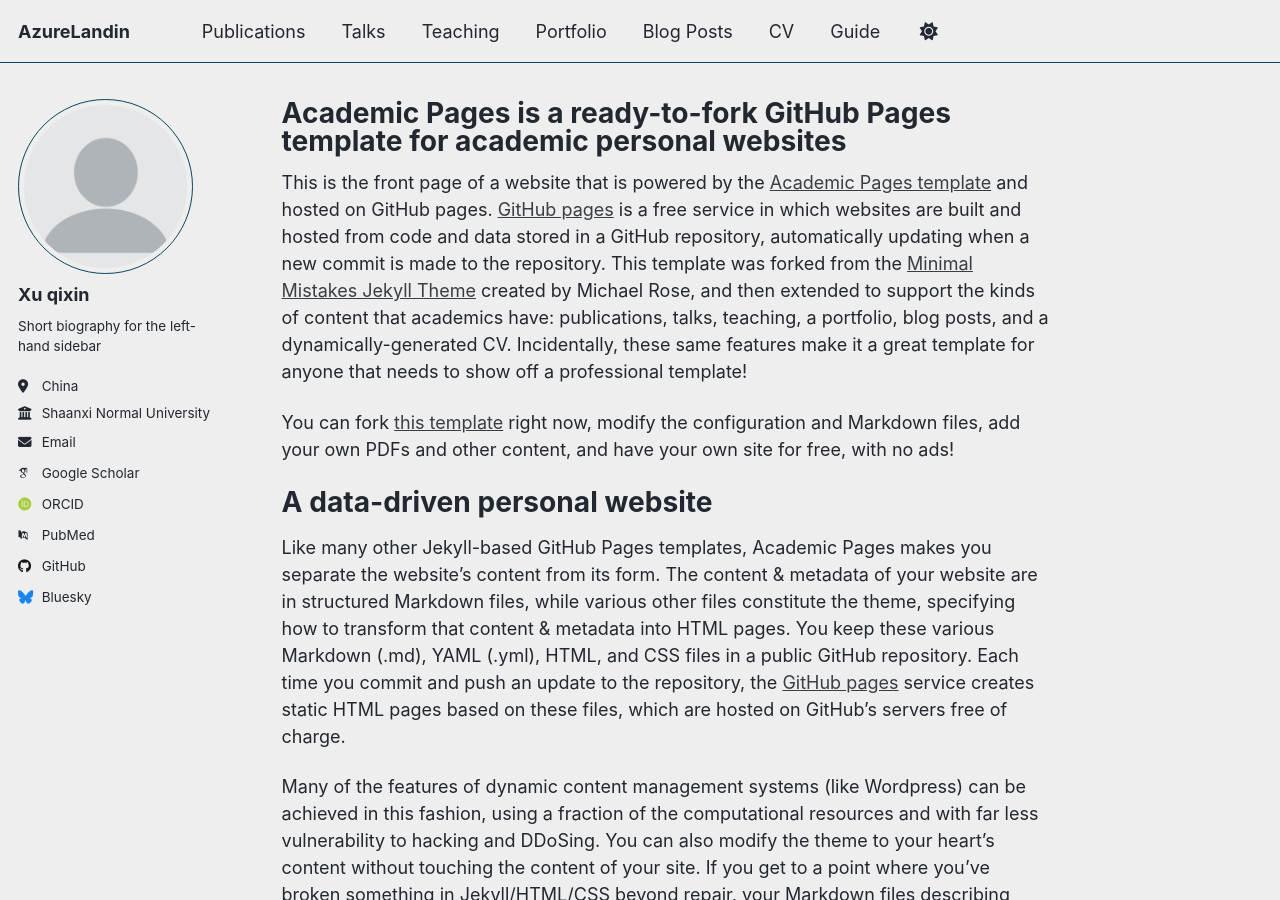
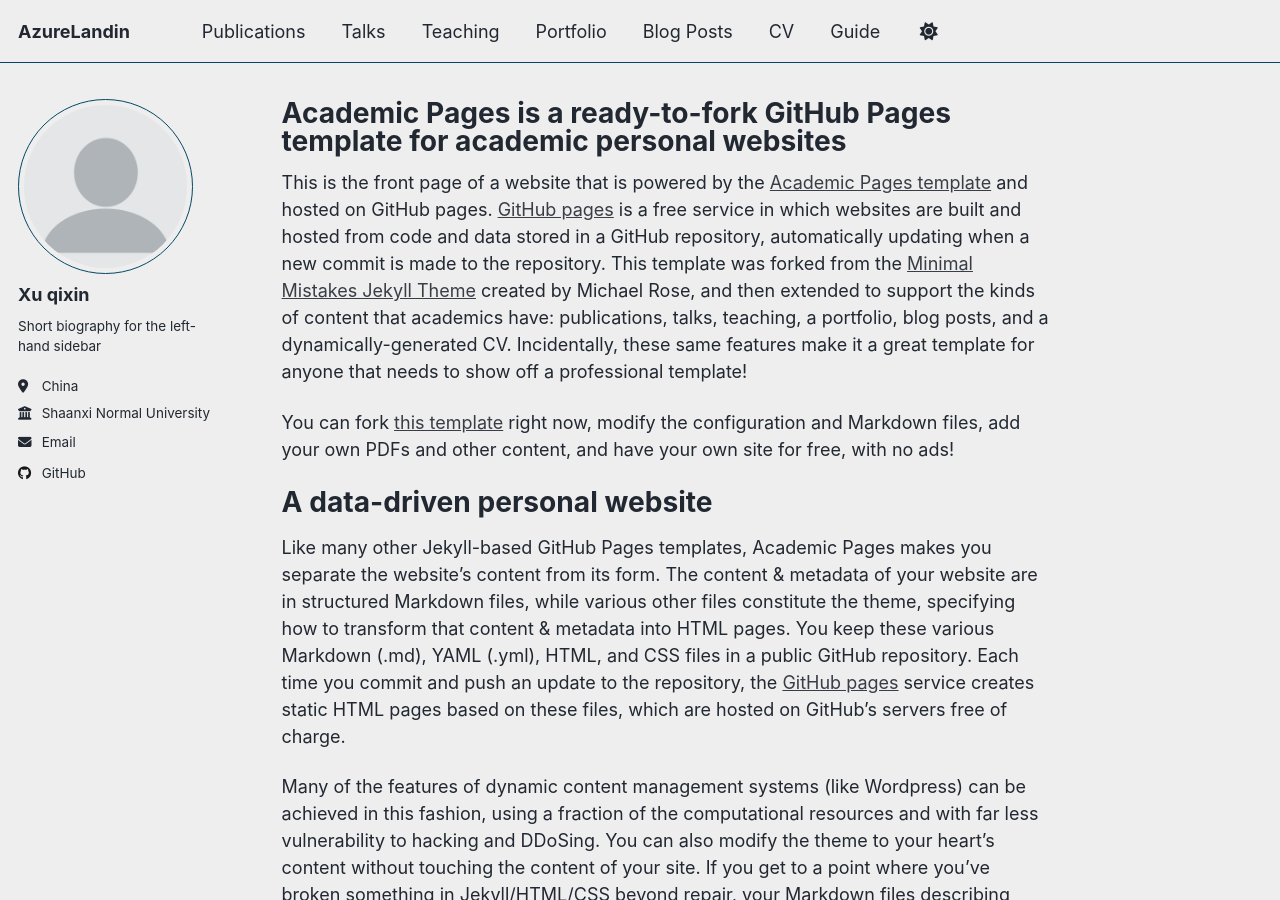
Before and after one commit to AzureLandin/.profile.github.io, a Jekyll site: the page built from _pages/about.md, in a window 1280 px wide and 900 px high. Built offline with Jekyll 4.4.1, drawn with Linux system fonts in a browser that asks for light colours; some web fonts are replaced; a script that is not in the unit is left out; part of the change alters nothing that is shown.

Commit message:
Update _config.yml

```diff
--- a/_config.yml
+++ b/_config.yml
@@ -35,12 +35,12 @@ author:
   # Academic websites
   academia         : # URL
   arxiv            : # URL - Update with the correct link to your profile
-  googlescholar    : "https://scholar.google.com/citations?user=PS_CX0AAAAAJ"
+  googlescholar    :
   inspire-hep      : # URL
   impactstory      : # URL
-  orcid            : "https://orcid.org/yourorcidurl"
+  orcid            :
   semantic         : # URL
-  pubmed           : "https://www.ncbi.nlm.nih.gov/pubmed/?term=john+snow"
+  pubmed           :
   researchgate     : # URL
   scopus           : # URL
 
@@ -54,7 +54,7 @@ author:
 
   # Social media
   artstation       : # Username
-  bluesky          : "bsky.app" # Replace this with you Bluesky username
+  bluesky          :  # Replace this with you Bluesky username
   facebook         : # Username
   flickr           : # Username
   foursquare       : # Username
```
